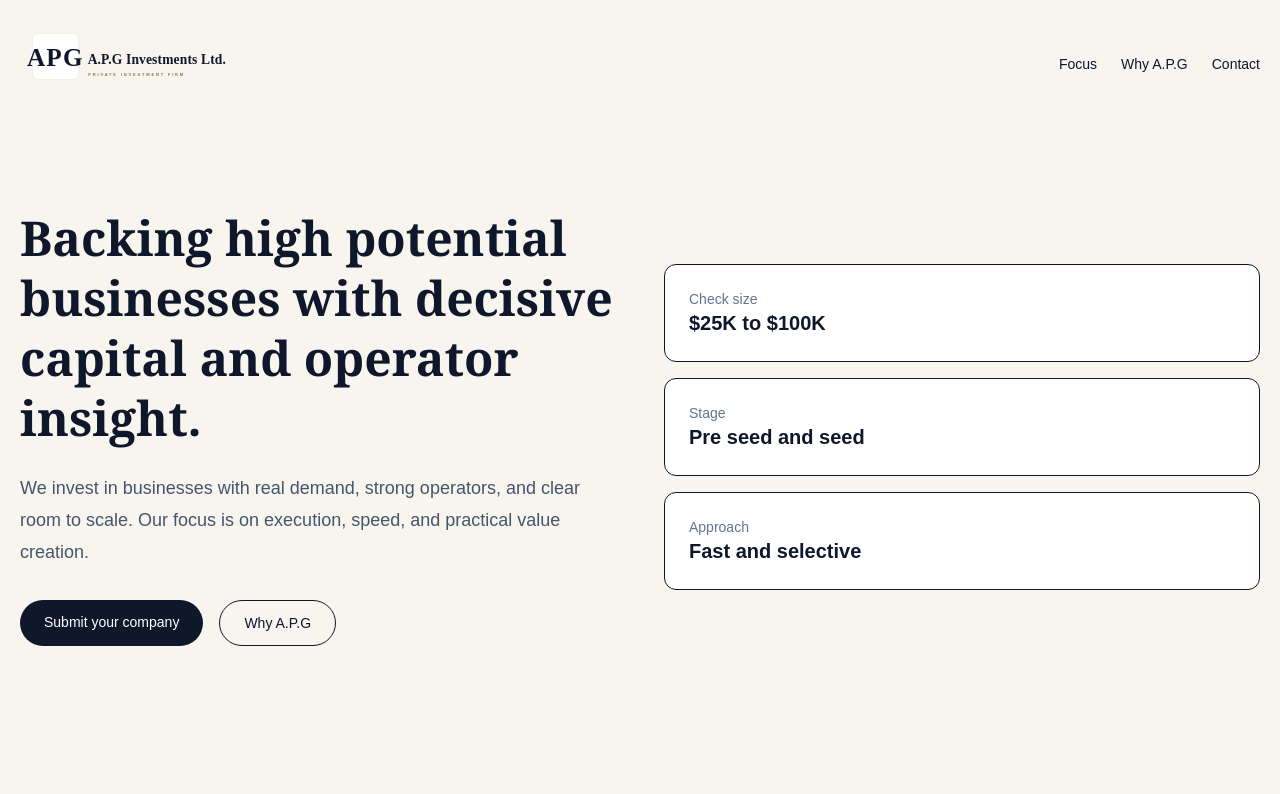
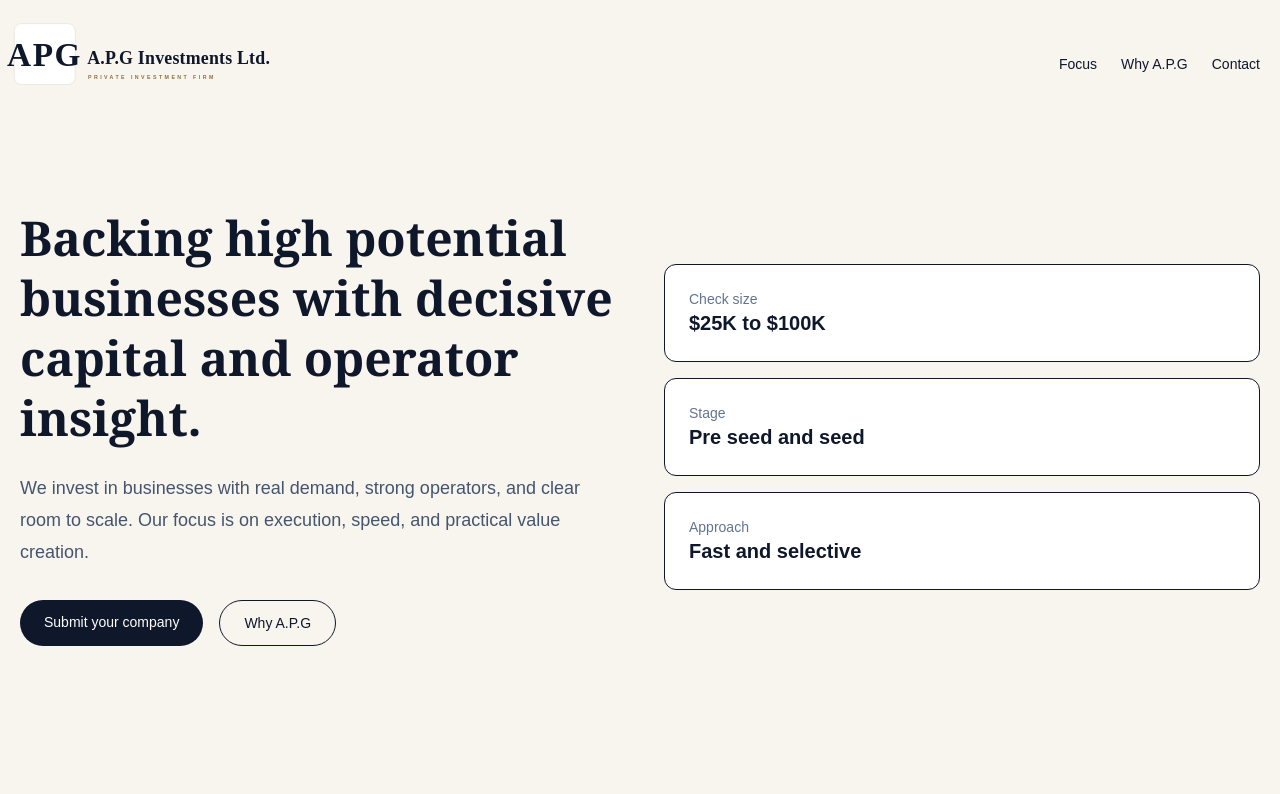
Before and after one commit to grizlitoronto/ap-investments, a Next.js app: page / in a window 1280 px wide. Shown: the top 794 px of the page. Built offline with nearby package versions, Linux system fonts and the light colour scheme.

Commit message:
add logo properly

```diff
--- a/app/page.tsx
+++ b/app/page.tsx
@@ -12,8 +12,8 @@ export default function Page() {
     <div className="min-h-screen bg-[#f8f5ef] text-slate-900">
 
       {/* HEADER */}
-      <header className="max-w-7xl mx-auto px-5 py-6 flex items-center justify-between">
-       <img src="/apg-final-logo.svg" className="h-16 sm:h-20 w-auto" />
+     <header className="max-w-7xl mx-auto px-5 py-4 flex items-center justify-between">
+     <img src="/apg-final-logo.svg" className="h-20 sm:h-24 w-auto scale-110" />
 
         <nav className="flex gap-6 text-sm">
           <a href="#focus">Focus</a>
```
